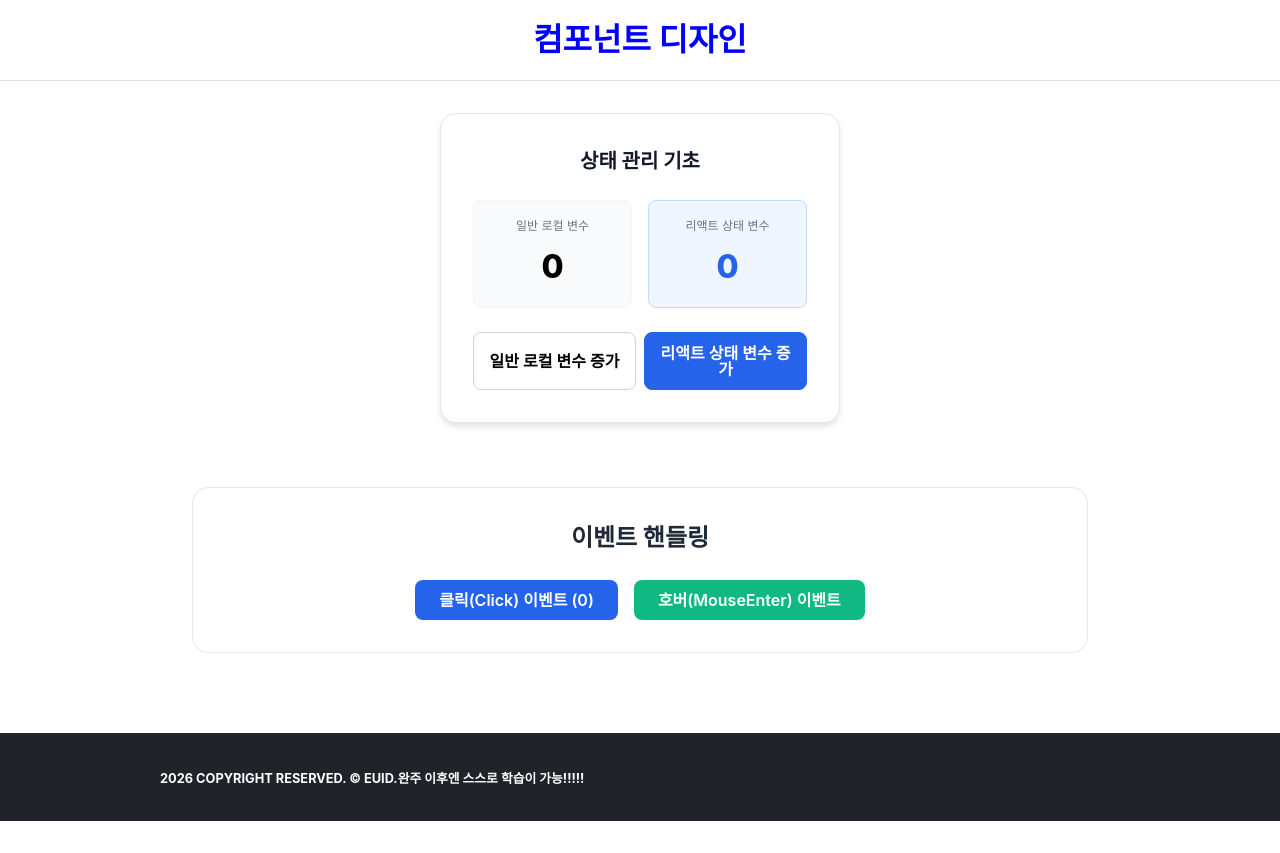
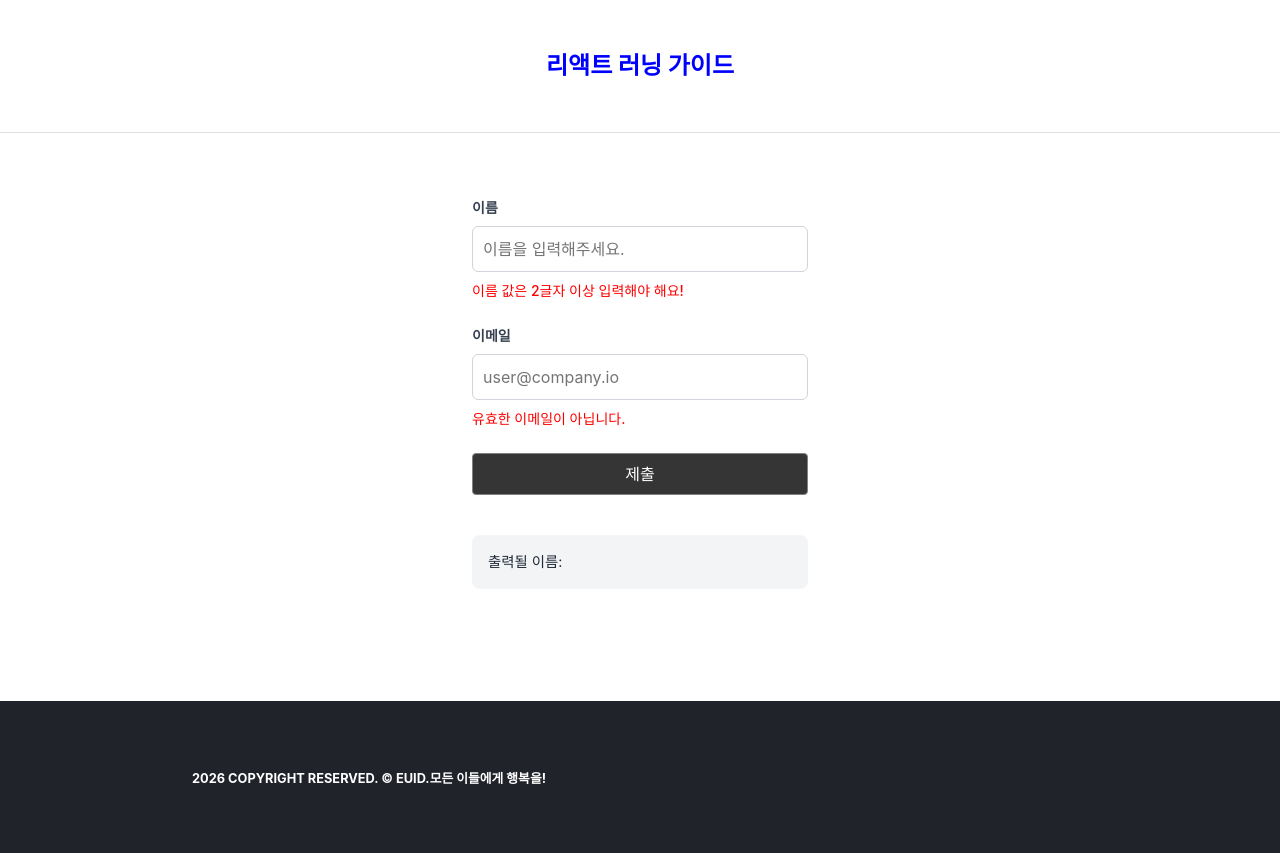
Before and after one commit to ruiwaa/likelion-16th-react, a React (Vite) app in the folder learning-react/02-State-이벤트-핸들링/: page / in a window 1280 px wide. Before the commit the page ends 821 px from the top, so only its background shows below. Built offline with nearby package versions, Linux system fonts and the light colour scheme.

Commit message:
learn. State에 의해 제어되는 Input - 리액트에 의해 제어되는 컴포넌트 - 상태 선언 - 이벤트 핸들링 - 조건부 렌더링 (유효성 검사)

```diff
--- a/learning-react/02-State-이벤트-핸들링/src/app/index.tsx
+++ b/learning-react/02-State-이벤트-핸들링/src/app/index.tsx
@@ -1,20 +1,23 @@
-import { Footer, Header, Wrapper } from '@/components';
-import { EventHandling, ComponentState } from '@/learns';
-import S from "./style.module.css";
+import { Footer, Header, Wrapper } from '@/components'
+import { ControlledComponent } from '@/learns'
+import S from './style.module.css'
 
 export default function App() {
   return (
     <div className={S.container}>
       <Header>
-        <h1>컴포넌트 디자인</h1>
+        <h2 className={S.imageWrapper}>
+          리액트 러닝 가이드
+        </h2>
       </Header>
-       <Wrapper>
-      <ComponentState/>
-        <EventHandling/>
-      {/* <ConditionalRendering /> */}
-      </Wrapper>
 
-      <Footer slogan={"완주 이후엔 스스로 학습이 가능!!!!!"} />
+      <div className={S.main}>
+        <Wrapper>
+          <ControlledComponent />
+        </Wrapper>
+      </div>
+
+      <Footer slogan={'모든 이들에게 행복을!'} />
     </div>
-  );
+  )
 }
--- a/learning-react/02-State-이벤트-핸들링/src/app/style.module.css
+++ b/learning-react/02-State-이벤트-핸들링/src/app/style.module.css
@@ -3,7 +3,7 @@
   flex-direction: column;
   min-height: 100vh;
 
-  h1{
+  h2{
     color: blue;
     text-align: center;
   }
--- a/learning-react/02-State-이벤트-핸들링/src/components/Wrapper/style.module.css
+++ b/learning-react/02-State-이벤트-핸들링/src/components/Wrapper/style.module.css
@@ -1,4 +1,5 @@
 .container {
   width: var(--width, clamp(320px, 80%, 960px));
   margin-inline: auto;
+  padding: 2rem;
 }
--- a/learning-react/02-State-이벤트-핸들링/src/learns/ControlledComponent/RegisterForm/index.tsx
+++ b/learning-react/02-State-이벤트-핸들링/src/learns/ControlledComponent/RegisterForm/index.tsx
@@ -1,7 +1,146 @@
+import { useState, type ChangeEvent, type InputEvent } from 'react'
 import S from './style.module.css'
 
-function RegisterForm() {
-  return <form className={S.form}></form>
+// (리액트에 의해) 제어된 컴포넌트 (Controlled Component)
+// (리액트에 의해) 제어되지 않은 컴포넌트 (Uncontrolled Component)
+
+export default function RegisterForm() {
+  // 폼 제출 핸들러 작성
+  const handleSubmit = (e: React.SubmitEvent<HTMLFormElement>) => {
+    e.preventDefault() // 브라우저 기본 작동 방지
+
+    // form 요소 참조
+    const formElement = e.currentTarget
+    // formData 객체 생성
+    const formData = new FormData(formElement)
+
+    // formData 객체의 get() 메서드 사용해서 사용자 입력 값을 가져올 수 있음
+    // const username = formData.get('username')
+    // const useremail = formData.get('useremail')
+    // console.log(username, useremail)
+
+    // Object.fromEntries() 메서드를 사용해 폼 데이터를 일반 객체화
+    const { username, useremail } = Object.fromEntries(formData)
+    console.log(username, useremail)
+
+    // 사용자 입력 값을 서버에 전송 (서버에서 응답 받아 화면에 표시)
+    // ...
+  }
+
+  // 리액트에 의해 제어되지 않는 방식으로 핸들링
+  // - 리액트를 사용하지 않고, 전통적인 웹 표준 방식으로 제어하는 것.
+  // - 명령적 프로그래밍 방식
+  // eslint-disable-next-line @typescript-eslint/no-unused-vars
+  const handleUncontrolled = (e: InputEvent<HTMLInputElement>) => {
+    // 개발자가 타입스크립트에게 해당 타입을
+    // 확신을 가지고 단언(assertion)해야 한다.
+    //
+    // 타입스크립트야.
+    // input은 EventTarget이 맞는데
+    // 더 정확히 말하면 'HTMLInputElement'란다.
+    const { value } = e.target as HTMLInputElement
+    const trimedValue = value.trim()
+
+    if (trimedValue.length < 2) {
+      console.warn('이름 값은 2글자 이상 입력해야 해요!')
+    }
+
+    const output = document.querySelector('.' + S.preview + ' span')
+    if (output) output.textContent = trimedValue
+  }
+
+  // 리액트에 의해 제어되는 방식으로 핸들링
+  // - 리액트에 의해 제어된다는 말의 의미는 [ State ]가 필요하다.
+  // - 공식 문서의 제목: "State를 사용해 Input 다루기"
+
+  // 상태(State) 선언 (선언적 프로그래밍 방식)
+  // - 사용자의 이름, 이메일 등 제어할 것을 상태로 선언한다.
+
+  // 사용자 이름 State 선언
+  const [username, setUsername] = useState('')
+  const [useremail, setUseremail] = useState('')
+
+  const handleControlled = (e: ChangeEvent<HTMLInputElement>) => {
+    // 사용자의 입력 값 정리
+    const { value } = e.target // 타입스크립트가 제대로 대상의 타입 파악!
+
+    // 유효성 검사
+    const trimedValue = value.trim()
+
+    if (trimedValue.length < 2) {
+      console.warn('이름 값은 2글자 이상 입력해야 해요!')
+    }
+
+    // 리액트가 제어하는 State에 의해 화면 업데이트 됨
+    // 리액트로 하여금 화면을 업데이트 하도록 하려면?
+    // [ State 업데이트 ] 해야 한다.
+    // 상태 업데이트 (리액트에 요청)
+    setUsername(trimedValue)
+  }
+
+  return (
+    <form className={S.form} onSubmit={handleSubmit}>
+      <div className={S.field}>
+        <label htmlFor="username" className={S.label}>
+          이름
+        </label>
+        <input
+          id="username"
+          name="username"
+          type="text"
+          className={S.input}
+          placeholder="이름을 입력해주세요."
+          // 리액트에 의해 제어되지 않는 방식
+          // onInput={handleUncontrolled}
+
+          // 리액트에 의해 제어되는 방식
+          value={username}
+          onChange={handleControlled}
+        />
+        {/* 조건부 렌더링 "username 상태 값의 길이(lengh)가 2보다 작다면 오류 메시지를 표시하라." */}
+        {username.length < 2 && (
+          <span role="alert" className={S.errorMessage}>
+            이름 값은 2글자 이상 입력해야 해요!
+          </span>
+        )}
+      </div>
+
+      <div className={S.field}>
+        <label htmlFor="useremail" className={S.label}>
+          이메일
+        </label>
+        <input
+          id="useremail"
+          name="useremail"
+          type="email"
+          className={S.input}
+          placeholder="user@company.io"
+          // 리액트에 의해 제어됨
+          value={useremail}
+          onChange={(e) => {
+            const { value } = e.target
+            const trimedValue = value.trim()
+            setUseremail(trimedValue)
+          }}
+        />
+        {/* 유효성 검사: '@', '.' 기호를 포함하는지 여부 검사 */}
+        {!useremail.includes('@') && !useremail.includes('.') && (
+          <span role="alert" className={S.errorMessage}>
+            유효한 이메일이 아닙니다.
+          </span>
+        )}
+      </div>
+
+      <button type="submit" className={S.button}>
+        제출
+      </button>
+
+      <p className={S.preview}>
+        {/* 리액트에 의해 제어되는 방식 (선언된 상태(데이터)를 JSX에 바인딩) */}
+        출력될 이름: {username}
+        {/* 전통적인 웹 표준 방식 (DOM을 통해 요소에 접근/조작) */}
+        {/* 출력된 이름: <span>이름 데이터</span> */}
+      </p>
+    </form>
+  )
 }
-
-export default RegisterForm
--- a/learning-react/02-State-이벤트-핸들링/src/learns/ControlledComponent/RegisterForm/style.module.css
+++ b/learning-react/02-State-이벤트-핸들링/src/learns/ControlledComponent/RegisterForm/style.module.css
@@ -35,6 +35,12 @@
         border-color: transparent;
       }
     }
+
+  .errorMessage {
+  color: #f00;
+  font-size: 14px;
+  font-weight: 500;
+}
   }
 
   .preview {
@@ -46,3 +52,13 @@
     font-size: 0.9rem;
   }
 }
+
+.button {
+    background-color: hsla(0, 0%, 7%, 0.85);
+    color: #fff;
+    border-radius: 4px;
+
+    &:hover {
+      background-color: hsla(0, 0%, 7%, 1);
+    }
+  }
--- a/learning-react/02-State-이벤트-핸들링/src/learns/ControlledComponent/index.tsx
+++ b/learning-react/02-State-이벤트-핸들링/src/learns/ControlledComponent/index.tsx
@@ -1,7 +1,10 @@
+import RegisterForm from './RegisterForm'
 import S from './style.module.css'
 
 function ControlledComponent() {
-  return <div className={S.container}></div>
+  return <div className={S.container}>
+    <RegisterForm/>
+  </div>
 }
 
 export default ControlledComponent
--- a/learning-react/02-State-이벤트-핸들링/src/learns/UpdateState/BatchCounter/index.tsx
+++ b/learning-react/02-State-이벤트-핸들링/src/learns/UpdateState/BatchCounter/index.tsx
@@ -1,7 +1,71 @@
+import { useState } from 'react'
 import S from './style.module.css'
 
-function BatchCounter() {
-  return <article className={S.container}></article>
+const INITIAL_COUNT = 0
+
+export default function BatchCounter() {
+  //컴포넌트 상태 선언
+  const [count, setCount] = useState(INITIAL_COUNT)
+
+  // 이벤트 핸들러 선언
+  //초기화 이벤트 핸들러
+  const handleResetCount = () => setCount(INITIAL_COUNT)
+
+  // +1 증가 이벤트 핸들러
+  const handleIncreseSingle = () => {
+    const nextIncrease = count + 1
+    setCount(nextIncrease)
+  }
+
+  //+3 증가 이벤트 핸들러
+  const handleIncreseTripple = () =>{
+    // const nextTrippleIncrease = count + 3
+    // setCount(nextTrippleIncrease)
+
+    //batch 일괄적으로 한꺼번에 업데이트
+    // 조건: setCount 함수를 3번 사용
+    setCount((prevCount /* 0 */) => prevCount + 1 /* 0 + 1 = 1 */)
+    setCount((prevCount /* 1 */) => prevCount + 1 /* 1 + 1 = 2 */)
+    setCount((prevCount /* 2 */) => prevCount + 1 /* 2 + 1 = 3 */)
+
+
+    // 현재 렌더링 시점
+    // count = 0
+
+    // 다음 렌더링 시점
+    // 큐에 쌓여있다가 한꺼번에 처리
+    // Queue [
+    //   (prevCount /* 0 */) => prevCount + 1,
+    //   (prevCount /* 1 */) => prevCount + 1,
+    //   (prevCount /* 2 */) => prevCount + 1,
+    // ]
+  }
+
+  return (
+    <article className={S.container}>
+      <h3 className={S.display} aria-label={`배치 카운터 현재 값: ${count}`}>
+        {count}
+      </h3>
+
+      <div className={S.actions}>
+        <button
+          type="button"
+          className={S.button}
+          onClick={handleResetCount}
+        >
+          초기화
+        </button>
+           <button type="button" className={`${S.button} ${S.primary}`}
+           onClick={handleIncreseSingle}>
+          +1 증가 (single)
+        </button>
+        <button type="button" className={`${S.button} ${S.primary}`}
+        onClick={handleIncreseTripple}>
+          +3 증가 (Batching)
+        </button>
+      </div>
+
+      <p>리액트의 상태 업데이트는 큐(Queue)를 사용해 처리됩니다.</p>
+    </article>
+  )
 }
-
-export default BatchCounter
--- a/learning-react/02-State-이벤트-핸들링/src/learns/UpdateState/index.tsx
+++ b/learning-react/02-State-이벤트-핸들링/src/learns/UpdateState/index.tsx
@@ -1,7 +1,9 @@
 import S from './style.module.css'
-
+import BatchCounter from './BatchCounter'
 function EventHandling() {
-  return <div className={S.container}></div>
+  return <div className={S.container}>
+    <BatchCounter/>
+  </div>
 }
 
 export default EventHandling
--- a/learning-react/02-State-이벤트-핸들링/src/learns/index.ts
+++ b/learning-react/02-State-이벤트-핸들링/src/learns/index.ts
@@ -10,5 +10,7 @@ export { default as ComponentState } from './ComponentState'
 export { default as EventHandling } from './EventHandling'
 //export * from './EventHandling'
 // 4. State 업데이트 : learn/UpdateState
+export { default as UpdateState} from './UpdateState'
 // 5. 입력 동기화 : learn/ControlledComponent
+export { default as ControlledComponent } from './ControlledComponent'
 // 6. 스냅샷의 이해 : learn/StateIsSnapshot
```
